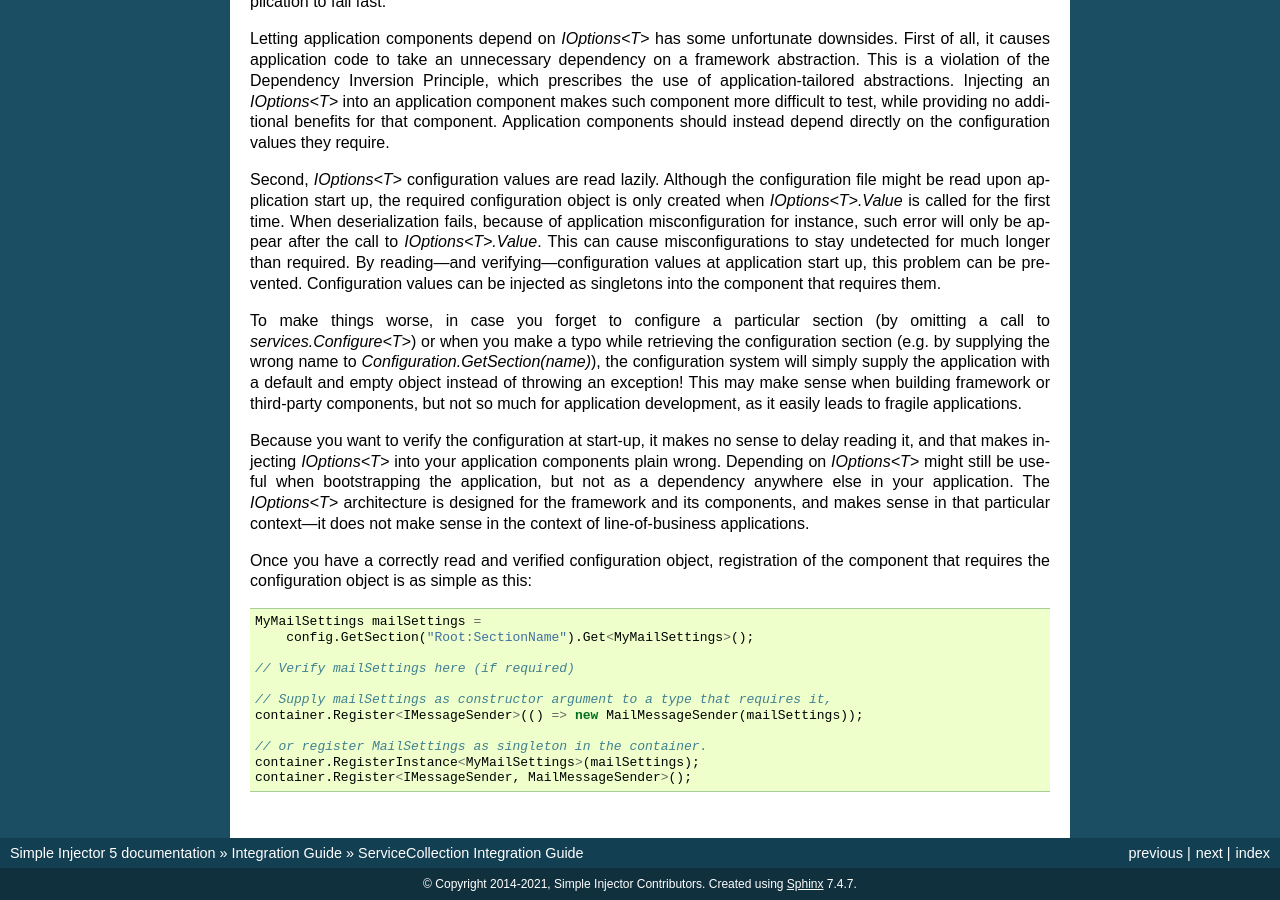
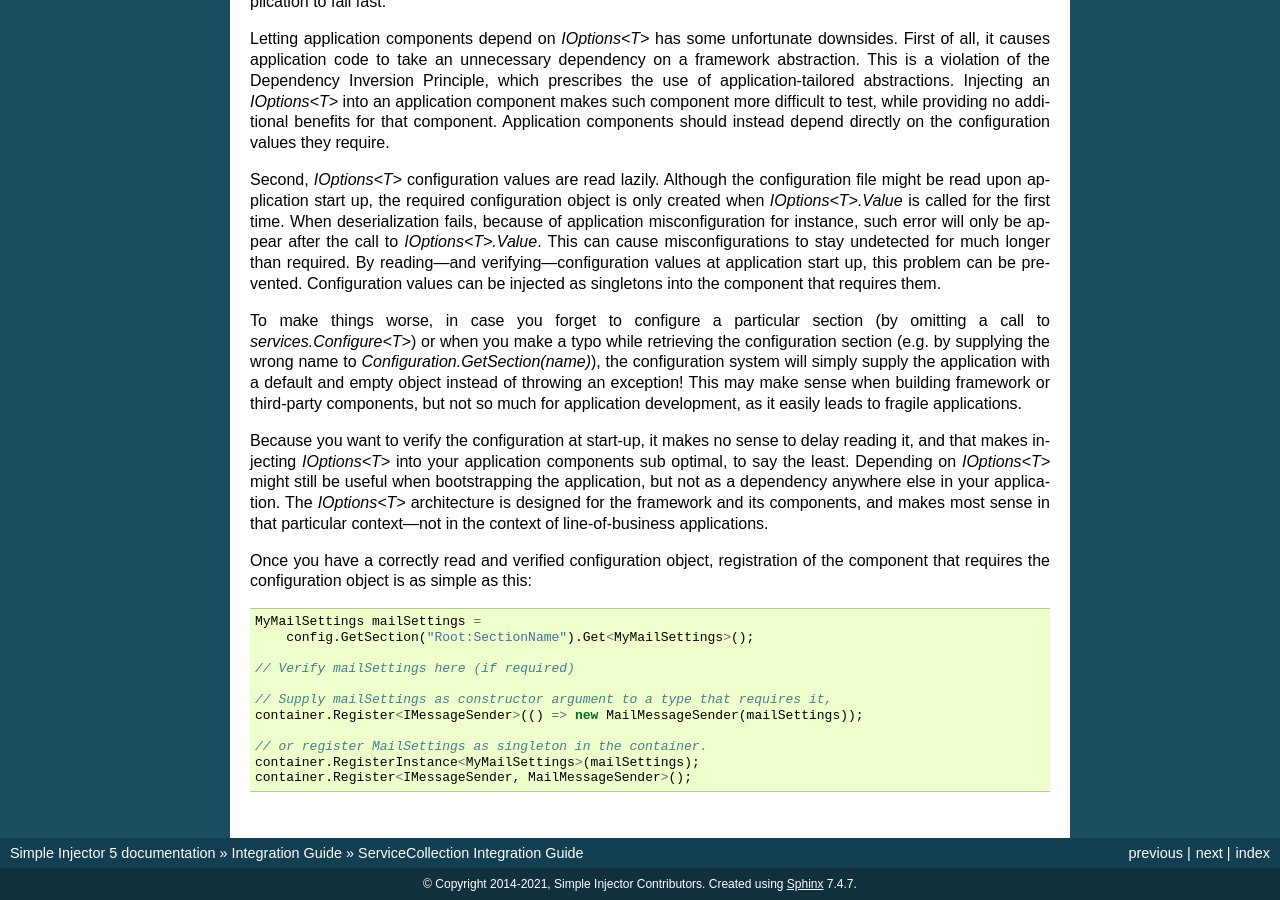
Before and after one commit to simpleinjector/Documentation, a Sphinx documentation site: the page built from source/servicecollectionintegration.rst, in a window 1280 px wide and 900 px high, scrolled down 6255 px. Built offline with Sphinx 7.4.7, drawn with Linux system fonts in a browser that asks for light colours.

Commit message:
Small readability improvements in text.

```diff
--- a/source/servicecollectionintegration.rst
+++ b/source/servicecollectionintegration.rst
@@ -297,7 +297,7 @@ Second, `IOptions<T>` configuration values are read lazily. Although the configu
 
 To make things worse, in case you forget to configure a particular section (by omitting a call to `services.Configure<T>`) or when you make a typo while retrieving the configuration section (e.g. by supplying the wrong name to `Configuration.GetSection(name)`), the configuration system will simply supply the application with a default and empty object instead of throwing an exception! This may make sense when building framework or third-party components, but not so much for application development, as it easily leads to fragile applications.
 
-Because you want to verify the configuration at start-up, it makes no sense to delay reading it, and that makes injecting `IOptions<T>` into your application components plain wrong. Depending on `IOptions<T>` might still be useful when bootstrapping the application, but not as a dependency anywhere else in your application. The `IOptions<T>` architecture is designed for the framework and its components, and makes sense in that particular context—it does not make sense in the context of line-of-business applications.
+Because you want to verify the configuration at start-up, it makes no sense to delay reading it, and that makes injecting `IOptions<T>` into your application components sub optimal, to say the least. Depending on `IOptions<T>` might still be useful when bootstrapping the application, but not as a dependency anywhere else in your application. The `IOptions<T>` architecture is designed for the framework and its components, and makes most sense in that particular context—not in the context of line-of-business applications.
 
 Once you have a correctly read and verified configuration object, registration of the component that requires the configuration object is as simple as this:
 
```
